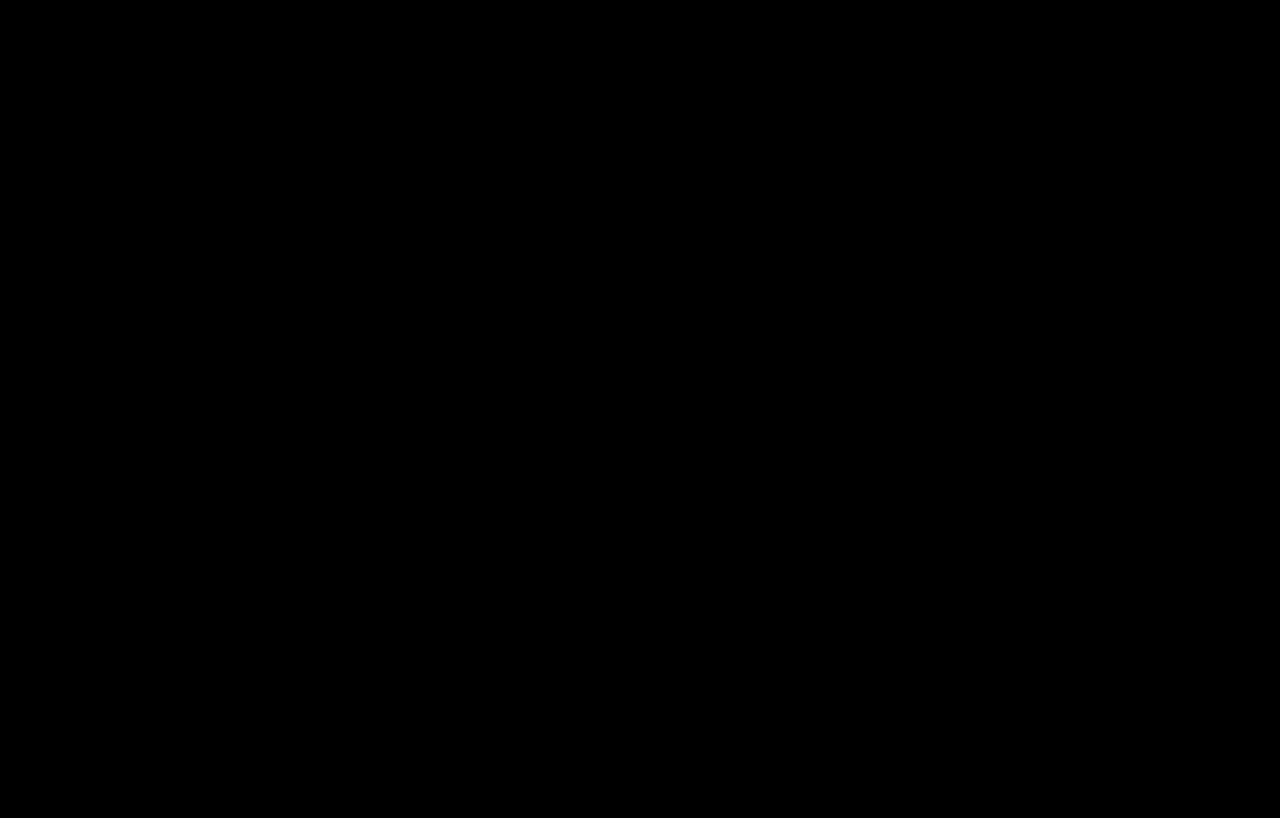
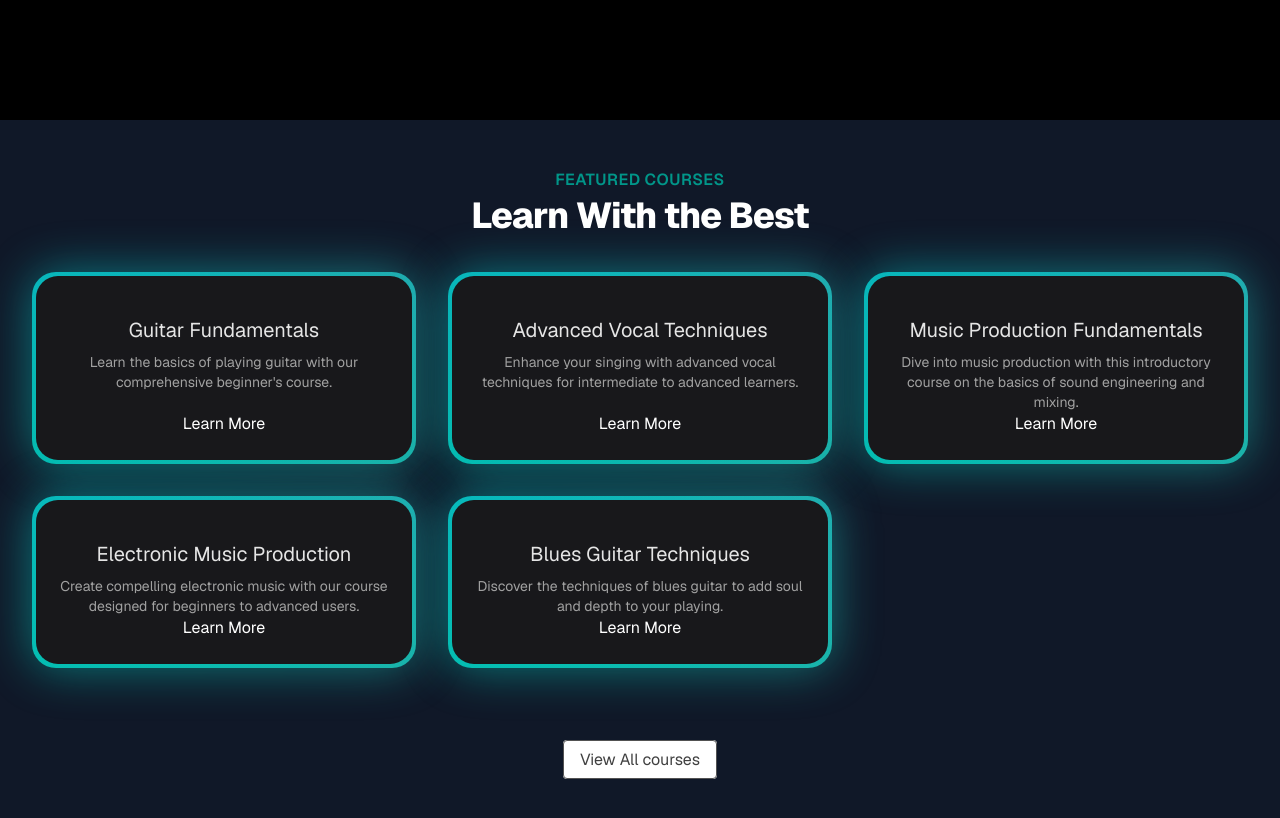
Before and after one commit to shubhamchauhan639/Music_app, a Next.js app: page / in a window 1280 px wide. Shown: the part 520-1338 px from the top of the page. Before the commit the page ends 800 px from the top, so only its background shows below. Built offline with nearby package versions, Linux system fonts and the light colour scheme.

Commit message:
created card

```diff
--- a/app/page.tsx
+++ b/app/page.tsx
@@ -1,3 +1,4 @@
+import FeatureCourses from "@/components/FeatureCourses";
 import HeroSection from "@/components/HeroSection";
 import Image from "next/image";
 
@@ -6,6 +7,8 @@ export default function Home() {
       <div  className="min-h-screen bg-black/[0.96] antialiased bg-grid-white/[0.02]">
 
   <HeroSection/>
+  <FeatureCourses/>
+
 </div>
 
   );
--- /dev/null
+++ b/components/FeatureCourses.tsx
@@ -0,0 +1,57 @@
+'use client'
+import Link from "next/link"
+import courseData from "../data/music_courses.json"
+import { BackgroundGradient } from "./ui/background-gradient"
+
+interface Course{
+    id: number,
+    title: string,
+    slug: string,
+    description: string,
+    price: number,
+    instructor: string
+    isFeatured: boolean,}
+
+function FeatureCourses() {
+  const featuredCourses = courseData.courses.filter((course:Course) => course.isFeatured)
+
+
+  return (
+    <div className="py-12 bg-gray-900">
+        <div>
+            <div className="text-center">
+                <h2 className="text-base text-teal-600 font-semibold tracking-wide uppercase">FEATURED COURSES</h2>
+                <p className="mt-2 text-3xl leading-8 font-extrabold tracking-tight text-white sm:text-4xl">Learn With the Best</p>
+            </div>
+        </div>
+        <div className="mt-10 mx-8">
+            <div className="grid grid-cols-1 sm:grid-cols-2 lg:grid-cols-3 gap-8 justify-center">
+                {featuredCourses.map((course:Course)=> (
+                    <div key={course.id} className="flex justify-center">
+                        <BackgroundGradient
+                        className="flex flex-col rounded-[22px] bg-white dark:bg-zinc-900 overflow-hidden h-full max-w-sm">
+                            <div className="p-4 sm:p-6 flex flex-col items-center text-center flex-grow">
+                                <p className="text-lg sm:text-xl text-black mt-4 mb-2 dark:text-neutral-200">{course.title}</p>
+                                <p className="text-sm text-neutral-600 dark:text-neutral-400 flex-grow">{course.description}</p>
+                                <Link href={`/courses/${course.slug}`}>
+                                Learn More
+                                </Link>
+                            </div>
+                        </BackgroundGradient>
+                    </div>
+                ))}
+            </div>
+        </div>
+        <div className="mt-20 text-center">
+            <Link href={"/courses"}
+            className="px-4 py-2 rounded border border-neutral-600 text-neutral-700 bg-white hover:bg-gray-100 transition duration-200"
+            >
+            View All courses
+            </Link>
+        </div>
+    </div>
+  )
+}
+
+
+export default FeatureCourses
--- /dev/null
+++ b/components/ui/background-gradient.tsx
@@ -0,0 +1,72 @@
+import { cn } from "@/utils/lib";
+import React from "react";
+import { motion } from "motion/react";
+
+export const BackgroundGradient = ({
+  children,
+  className,
+  containerClassName,
+  animate = true,
+}: {
+  children?: React.ReactNode;
+  className?: string;
+  containerClassName?: string;
+  animate?: boolean;
+}) => {
+  const variants = {
+    initial: {
+      backgroundPosition: "0 50%",
+    },
+    animate: {
+      backgroundPosition: ["0, 50%", "100% 50%", "0 50%"],
+    },
+  };
+  return (
+    <div className={cn("relative p-[4px] group", containerClassName)}>
+      <motion.div
+        variants={animate ? variants : undefined}
+        initial={animate ? "initial" : undefined}
+        animate={animate ? "animate" : undefined}
+        transition={
+          animate
+            ? {
+                duration: 5,
+                repeat: Infinity,
+                repeatType: "reverse",
+              }
+            : undefined
+        }
+        style={{
+          backgroundSize: animate ? "400% 400%" : undefined,
+        }}
+        className={cn(
+          "absolute inset-0 rounded-3xl z-[1] opacity-60 group-hover:opacity-100 blur-xl  transition duration-500 will-change-transform",
+          " bg-[radial-gradient(circle_farthest-side_at_0_100%,#00ccb1,transparent),radial-gradient(circle_farthest-side_at_100%_0,#7b61ff,transparent),radial-gradient(circle_farthest-side_at_100%_100%,#ffc414,transparent),radial-gradient(circle_farthest-side_at_0_0,#1ca0fb,#141316)]"
+        )}
+      />
+      <motion.div
+        variants={animate ? variants : undefined}
+        initial={animate ? "initial" : undefined}
+        animate={animate ? "animate" : undefined}
+        transition={
+          animate
+            ? {
+                duration: 5,
+                repeat: Infinity,
+                repeatType: "reverse",
+              }
+            : undefined
+        }
+        style={{
+          backgroundSize: animate ? "400% 400%" : undefined,
+        }}
+        className={cn(
+          "absolute inset-0 rounded-3xl z-[1] will-change-transform",
+          "bg-[radial-gradient(circle_farthest-side_at_0_100%,#00ccb1,transparent),radial-gradient(circle_farthest-side_at_100%_0,#7b61ff,transparent),radial-gradient(circle_farthest-side_at_100%_100%,#ffc414,transparent),radial-gradient(circle_farthest-side_at_0_0,#1ca0fb,#141316)]"
+        )}
+      />
+
+      <div className={cn("relative z-10", className)}>{children}</div>
+    </div>
+  );
+};
--- a/data/music_courses.json
+++ b/data/music_courses.json
@@ -1,44 +1,104 @@
-{"course": [
+{
+    "courses": [
       {
         "id": 1,
-        "name": "Introduction to Music Theory",
-        "description": "Learn the basics of music theory, including scales, chords, and rhythm.",
-        "duration": "8 weeks",
-        "level": "Beginner"
+        "title": "Guitar Fundamentals",
+        "slug": "guitar-fundamentals",
+        "description": "Learn the basics of playing guitar with our comprehensive beginner's course.",
+        "price": 99.99,
+        "instructor": "John Doe",
+        "isFeatured": true,
+        "image": "/courses/guitar.jpg"
       },
       {
         "id": 2,
-        "name": "Advanced Composition Techniques",
-        "description": "Explore advanced techniques in music composition and arrangement.",
-        "duration": "12 weeks",
-        "level": "Advanced"
+        "title": "Piano for Beginners",
+        "slug": "piano-for-beginners",
+        "description": "Start your musical journey with foundational piano skills taught by expert instructors.",
+        "price": 109.99,
+        "instructor": "Jane Smith",
+        "isFeatured": false,
+        "image": "/courses/piano.jpg"
       },
       {
         "id": 3,
-        "name": "Music Production with Digital Audio Workstations",
-        "description": "Learn how to produce music using popular digital audio workstations (DAWs).",
-        "duration": "10 weeks",
-        "level": "Intermediate"
+        "title": "Advanced Vocal Techniques",
+        "slug": "advanced-vocal-techniques",
+        "description": "Enhance your singing with advanced vocal techniques for intermediate to advanced learners.",
+        "price": 119.99,
+        "instructor": "Emily Johnson",
+        "isFeatured": true,
+        "image": "/courses/vocalist.jpg"
       },
       {
         "id": 4,
-        "name": "History of Western Music",
-        "description": "Study the history and development of Western music from the Middle Ages to the present.",
-        "duration": "6 weeks",
-        "level": "Beginner"
+        "title": "Drumming Mastery",
+        "slug": "drumming-mastery",
+        "description": "Master the drums with our comprehensive course covering all skill levels.",
+        "price": 129.99,
+        "instructor": "Mike Brown",
+        "isFeatured": false,
+        "image": "/courses/drumming.jpg"
       },
       {
         "id": 5,
-        "name": "Jazz Improvisation",
-        "description": "Learn the art of jazz improvisation and develop your own unique style.",
-        "duration": "8 weeks",
-        "level": "Intermediate"
+        "title": "Jazz Improvisation",
+        "slug": "jazz-improvisation",
+        "description": "Learn the art of jazz improvisation with this course designed for all levels.",
+        "price": 139.99,
+        "instructor": "Chris Davis",
+        "isFeatured": false,
+        "image": "/courses/jazz.jpg"
       },
       {
         "id": 6,
-        "name": "Film Scoring",
-        "description": "Discover the techniques and processes involved in scoring music for film and television.",
-        "duration": "10 weeks",
-        "level": "Advanced"
+        "title": "Music Production Fundamentals",
+        "slug": "music-production-fundamentals",
+        "description": "Dive into music production with this introductory course on the basics of sound engineering and mixing.",
+        "price": 149.99,
+        "instructor": "Alex Wilson",
+        "isFeatured": true,
+        "image": "/courses/music-prod.jpg"
+      },
+      {
+        "id": 7,
+        "title": "Songwriting Essentials",
+        "slug": "songwriting-essentials",
+        "description": "Learn the essentials of songwriting to express your musical creativity.",
+        "price": 159.99,
+        "instructor": "Samantha Miller",
+        "isFeatured": false,
+        "image": "/courses/song-writing.jpg"
+      },
+      {
+        "id": 8,
+        "title": "Electronic Music Production",
+        "slug": "electronic-music-production",
+        "description": "Create compelling electronic music with our course designed for beginners to advanced users.",
+        "price": 169.99,
+        "instructor": "Luke Harris",
+        "isFeatured": true,
+        "image": "/courses/music-prod.jpg"
+      },
+      {
+        "id": 9,
+        "title": "Classical Music History",
+        "slug": "classical-music-history",
+        "description": "Explore the rich history of classical music from its origins to the present day.",
+        "price": 179.99,
+        "instructor": "Grace Lee",
+        "isFeatured": false,
+        "image": "/courses/classical-music.jpg"
+      },
+      {
+        "id": 10,
+        "title": "Blues Guitar Techniques",
+        "slug": "blues-guitar-techniques",
+        "description": "Discover the techniques of blues guitar to add soul and depth to your playing.",
+        "price": 189.99,
+        "instructor": "Ethan Moore",
+        "isFeatured": true,
+        "image": "/courses/blues.jpg"
       }
-]}
+    ]
+  }
```
Lines whose indentation alone changed are shown as unchanged.
